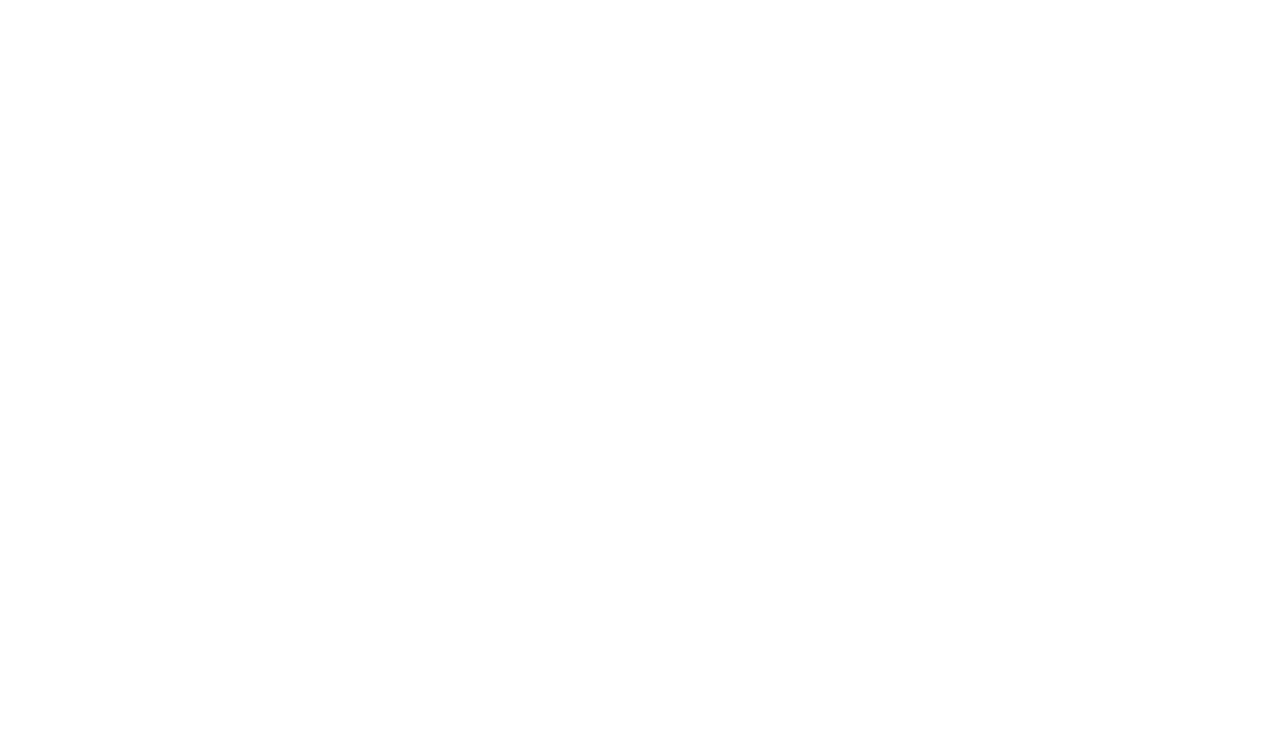
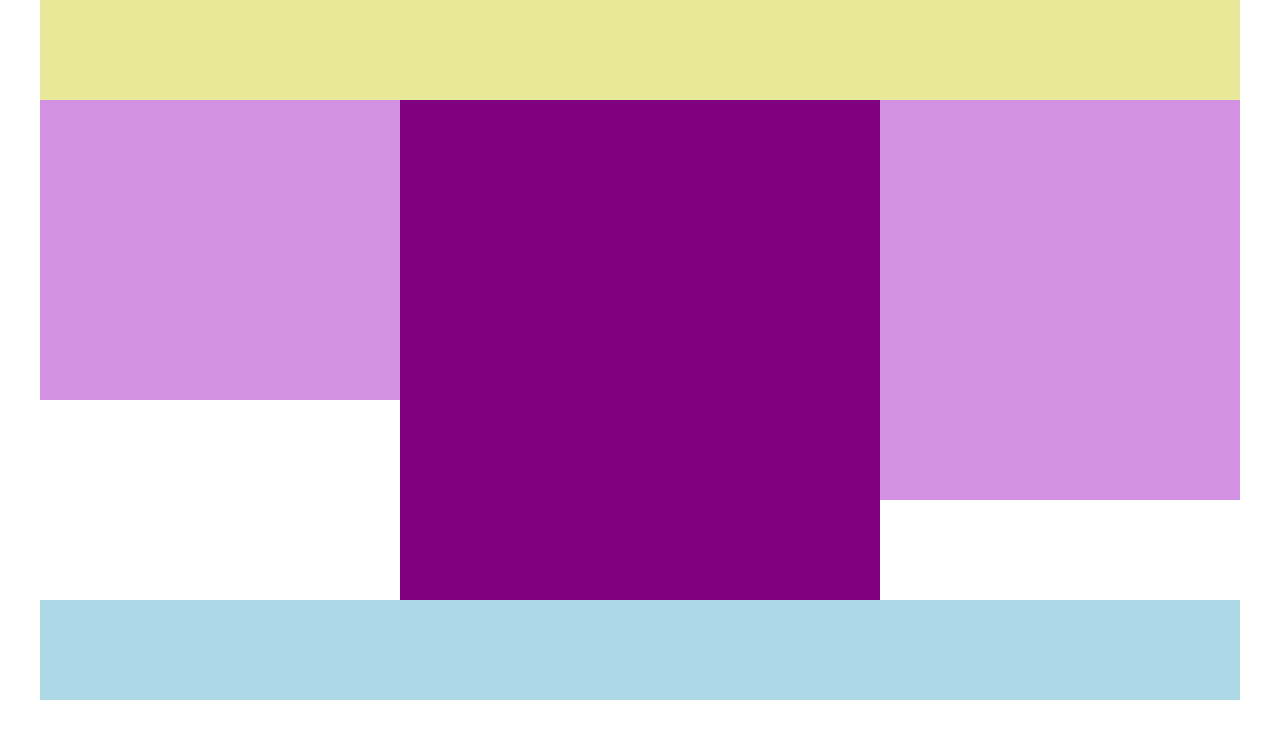
Before and after one commit to sabrina-fontana/htmlcss-struttura-wp, a plain HTML site: page index.html in a window 1280 px wide. Drawn offline with Linux system fonts and the light colour scheme.

Commit message:
creazione header, main, footer colorati

```diff
--- a/css/style.css
+++ b/css/style.css
@@ -8,4 +8,54 @@
   max-width: 1200px;
   width: 100vw;
   height: 100vh;
+  margin: 0 auto;
 }
+
+.float-l {
+  float: left;
+}
+
+.clearfix::after {
+  content: "";
+  display: table;
+  clear: both;
+}
+
+header {
+  background-color: #e8e899;
+  height: 100px;
+}
+
+.sezione1 {
+  background-color: #d391e3;
+  width: 30%;
+  height: 300px;
+}
+
+.sezione2 {
+  background-color: #800080;
+  width: 40%;
+  height: 500px;
+}
+
+.sezione3 {
+  width: 30%;
+  height: 500px;
+}
+
+.sezione3 .blocco {
+  background-color: #d391e3;
+}
+
+.sezione3 .blocco:first-child {
+  height: 200px;
+}
+
+.sezione3 .blocco:nth-child(2) {
+  height: 200px;
+}
+
+footer {
+  background-color: #add8e6;
+  height: 100px;
+}
--- a/index.html
+++ b/index.html
@@ -11,15 +11,15 @@
       <!-- intestazione -->
       <header></header>
       <!-- parte centrale -->
-      <main>
+      <main class="clearfix">
         <!-- sezione a sinistra -->
-        <section></section>
+        <section class="sezione1 float-l"></section>
         <!-- sezione centrale -->
-        <section></section>
+        <section class="sezione2 float-l"></section>
         <!-- sezione a destra -->
-        <section>
-          <div class=""></div>
-          <div class=""></div>
+        <section class="sezione3 float-l">
+          <div class="blocco"></div>
+          <div class="blocco"></div>
         </section>
       </main>
       <!-- piè di pagina -->
```
